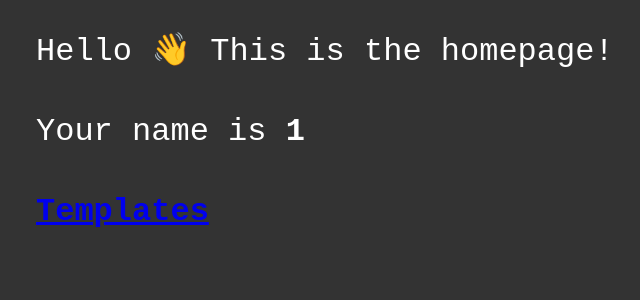
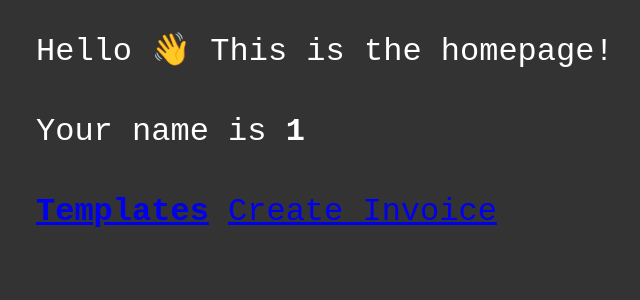
Before and after one commit to AlexMackechnie/invoicer, a Flask app: page / in a window 1280 px wide. Shown: the part 310-610 px from the top of the page, without its empty margins (204-844 px from the left). Run offline with Flask 2, Linux system fonts and the light colour scheme; the visitor is signed in with stand-in values (Sample User, id 1); parts of the project's set-up code (start-up, migrations or seed data) failed here and were passed over.

Commit message:
Allow creation of invoice or template from blank template;

```diff
--- a/api/src/invoicer_api/app.py
+++ b/api/src/invoicer_api/app.py
@@ -135,15 +135,19 @@ def get_templates(user_id):
 @login_required
 def template(user_id):
     template_name = request.args.get("template_name")
-    conn = sqlite3.connect(app.config["SQLITE_PATH"])
-    cur = conn.cursor()
-    query = f"SELECT template_name, user_id, name, email, address, payment_details, send_to, amount, description FROM template WHERE user_id = {user_id} AND template_name = '{template_name}';"
-    cur.execute(query)
-    resp = cur.fetchall()
+    if template_name:
+        conn = sqlite3.connect(app.config["SQLITE_PATH"])
+        cur = conn.cursor()
+        query = f"SELECT template_name, user_id, name, email, address, payment_details, send_to, amount, description FROM template WHERE user_id = {user_id} AND template_name = '{template_name}';"
+        cur.execute(query)
+        resp = cur.fetchall()
 
-    template = Template(resp[0][0], resp[0][1], Invoice(*resp[0][2:]))
+        template = Template(resp[0][0], resp[0][1], Invoice(*resp[0][2:]))
 
-    return render_template("template.html", template=template)
+        return render_template("template.html", template=template)
+    else:
+        template = Template("", "", Invoice("", "", "", "", "", "", ""))
+        return render_template("template.html", template=template)
 
 
 @app.route("/invoice", methods = ['POST'])
--- a/api/src/invoicer_api/templates/root.html
+++ b/api/src/invoicer_api/templates/root.html
@@ -7,4 +7,5 @@
     <p>Hello 👋 This is the homepage!</p>
     <p>Your name is <b>{{ user_id }}</b></p>
     <a href="{{ url_for('get_templates') }}"><b>Templates</b></a>
+    <a href="{{ url_for('template') }}">Create Invoice</a>
 {% endblock %}
```
Also changed, not shown: 1 other file.
